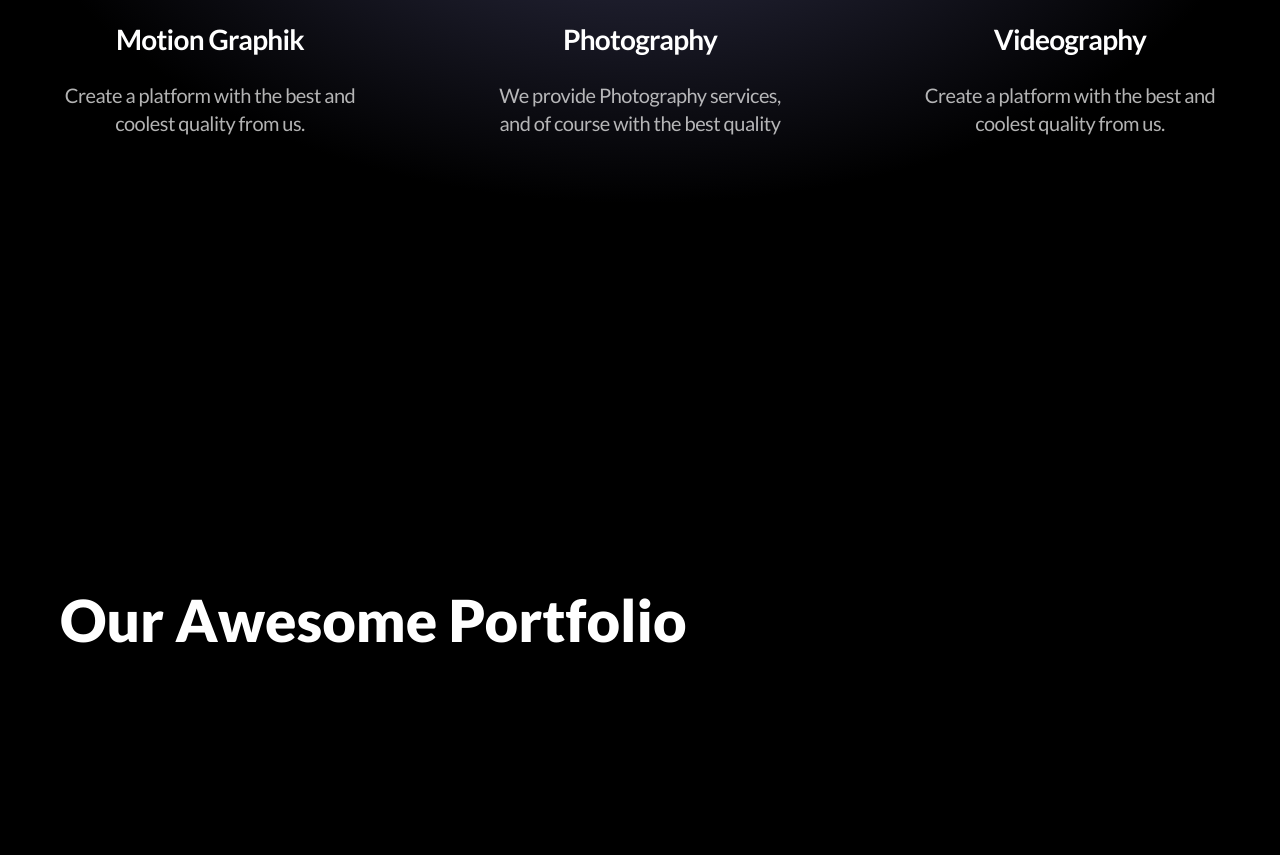
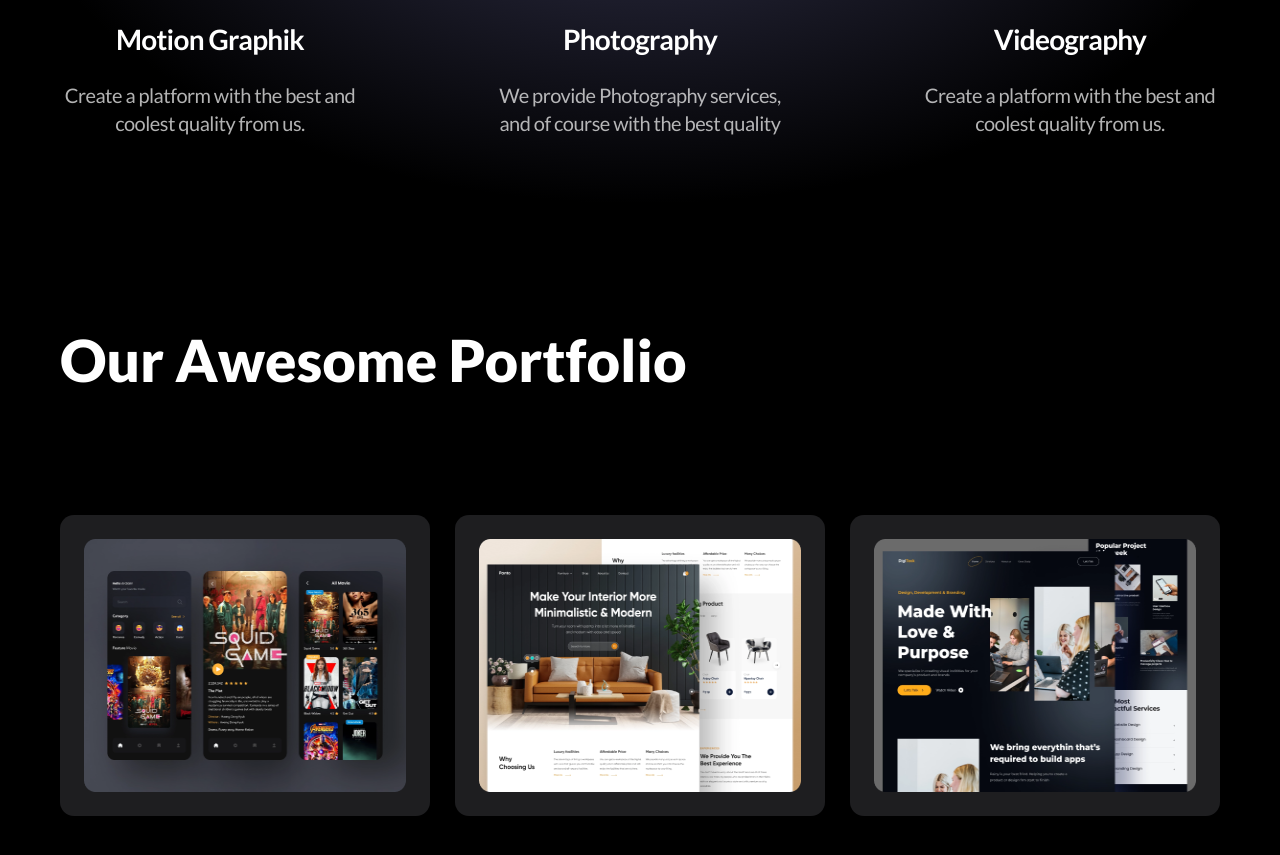
Before and after one commit to Andrii1036/HTML-HomeWorks, a plain HTML site: page HtmlProject/index.html in a window 1280 px wide. Shown: the part 2195-3050 px from the top of the page. Drawn offline with Linux system fonts and the light colour scheme.

Commit message:
completed fourth wrapper

```diff
--- a/HtmlProject/desktopStyle.css
+++ b/HtmlProject/desktopStyle.css
@@ -235,11 +235,32 @@ header nav a {
 }
 
 /*----------------------стилізація четвертого блоку(четвертого екрана-----)*/
+.fourthScreenWrapper{
+    padding-top: 0;
+}
 .fourthScreenWrapper .limitingBlock{
-    display: flex;
-    align-items: center;
+    padding-top: 15vh;
 }
 .fourthScreenWrapper h2{
     font-size: 58px;
     font-weight: 800;
 }
+.projects{
+    height:29vh;
+    display: flex;
+    justify-content: space-between;
+    margin-top: 15vh;
+}
+.projectsItemWrapper{
+    width: 370px;
+    height: 301px;
+    border-radius: 14px;
+    background: #1E1E20;
+    display: flex;
+    align-items: center;
+    justify-content: center;
+}
+.projectsItemWrapper img{
+    width: calc(100% - 48px);
+    height: calc(100% - 48px);
+}
--- a/HtmlProject/index.html
+++ b/HtmlProject/index.html
@@ -126,10 +126,19 @@
 <div class="fourthScreenWrapper">
     <div class="limitingBlock">
         <h2>Our Awesome Portfolio</h2>
+        <section class="projects">
+            <div class="projectsItemWrapper">
+                    <img src="images/projectsItem1.png" alt="">
+            </div>
+            <div class="projectsItemWrapper">
+                <img src="images/projectsItem2.png" alt="">
+            </div>
+            <div class="projectsItemWrapper">
+                <img src="images/projectsItem3.png" alt="">
+            </div>
+        </section>
     </div>
-    <div class="slider">
 
-    </div>
 </div>
 
 </body>
```
Also changed, not shown: HtmlProject/images/projectsItem1.png (added), HtmlProject/images/projectsItem2.png (added), HtmlProject/images/projectsItem3.png (added).
